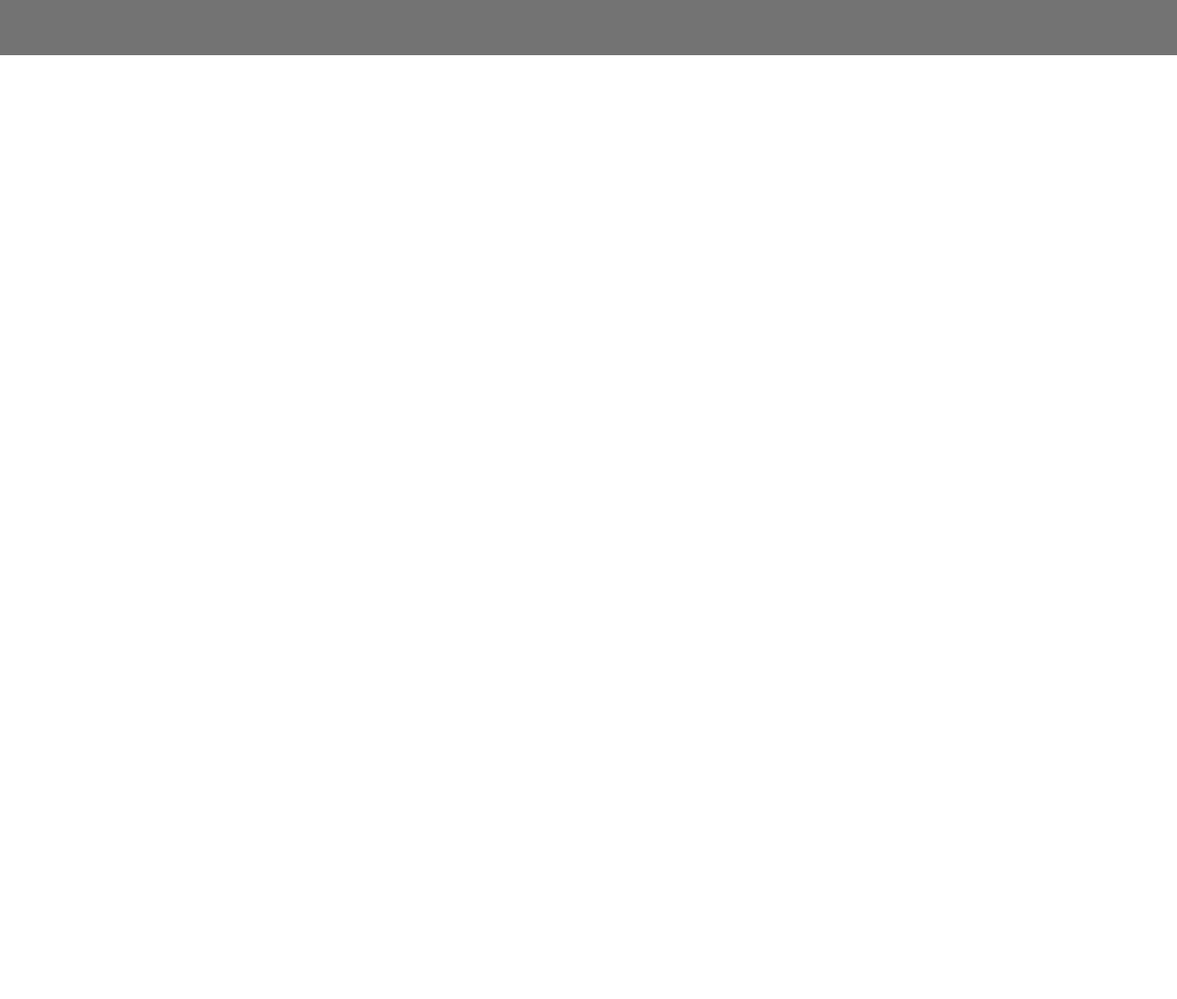
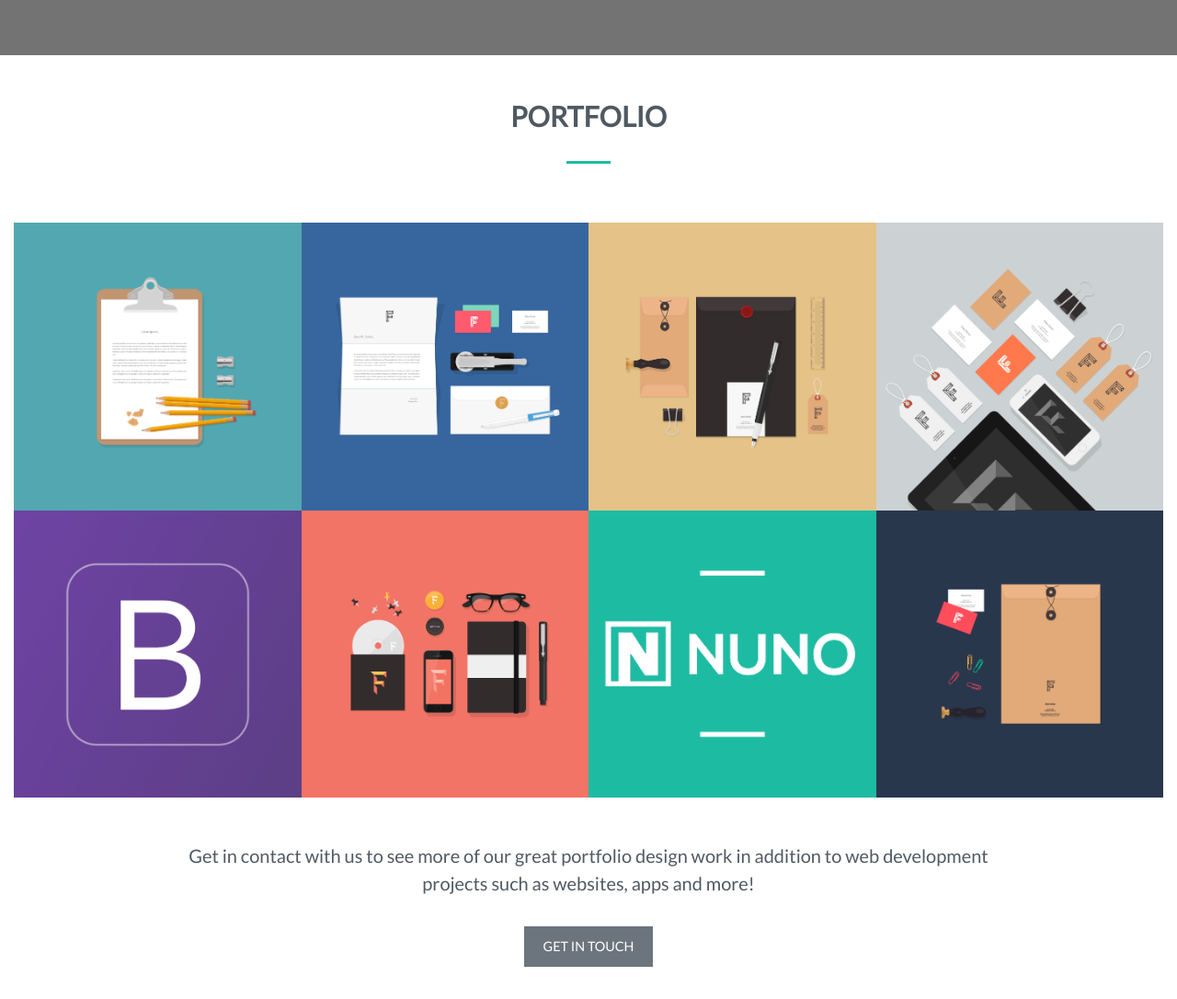
Before and after one commit to LuisSalas94/Creating-An-Advanced-Bootstrap-Theme, a plain HTML site: page Nuno Theme/index.html in a window 1280 px wide. Shown: the part 2308-3394 px from the top of the page at 92% size. Before the commit the page ends 2608 px from the top, so only its background shows below. Drawn offline with Linux system fonts and the light colour scheme.

Commit message:
Add Light Box Section

```diff
--- a/Nuno Theme/index.html
+++ b/Nuno Theme/index.html
@@ -319,7 +319,186 @@
 		<!-- End Features Section -->
 
 		<!-- Start Portfolio Section -->
-		<div id="portfolio" class="offset"></div>
+		<div id="portfolio" class="offset">
+			<div class="row padding">
+				<div class="col-12 os-animation" data-animation="fadeInUp">
+					<h3 class="heading">Portfolio</h3>
+					<div class="heading-underline"></div>
+				</div>
+			</div>
+			<!-- End row -->
+
+			<!-- Start Portfolio Grid -->
+			<div class="container-fluid">
+				<div class="row no-padding">
+					<!-- Image#1 -->
+					<div class="col-sm-6 col-md-3">
+						<div
+							class="os-animation"
+							data-animation="bounceInLeft"
+							data-delay=".2s"
+						>
+							<div class="portfolio-item">
+								<a
+									href="img/portfolio/1.png"
+									data-lightbox="example-set"
+									data-title="My Portfolio Image Description"
+								>
+									<!-- you should add some content -->
+									<img src="img/portfolio/1.png" class="example-image" />
+								</a>
+							</div>
+						</div>
+					</div>
+					<!-- single image #2-->
+					<div class="col-sm-6 col-md-3">
+						<div
+							class="os-animation"
+							data-animation="bounceInLeft"
+							data-delay=".2s"
+						>
+							<div class="portfolio-item">
+								<!-- lightbox.js -->
+								<a
+									href="img/portfolio/2.png"
+									data-lightbox="example-set"
+									data-title="My Portfolio Imgage Description"
+								>
+									<!-- add some content so that img can be seen -->
+									<img src="img/portfolio/2.png" class="example-image" />
+								</a>
+							</div>
+						</div>
+					</div>
+					<!-- single image #3-->
+					<div class="col-sm-6 col-md-3">
+						<div class="os-animation" data-animation="bounceInRight">
+							<div class="portfolio-item">
+								<!-- lightbox.js -->
+								<a
+									href="img/portfolio/3.png"
+									data-lightbox="example-set"
+									data-title="My Portfolio Imgage Description"
+								>
+									<!-- add some content so that img can be seen -->
+									<img src="img/portfolio/3.png" class="example-image" />
+								</a>
+							</div>
+						</div>
+					</div>
+						<!-- single image #4-->
+						<div class="col-sm-6 col-md-3">
+							<div
+								class="os-animation"
+								data-animation="bounceInRight"
+								data-delay=".2s"
+							"
+							>
+								<div class="portfolio-item">
+									<!-- lightbox.js -->
+									<a
+										href="img/portfolio/4.png"
+										data-lightbox="example-set"
+										data-title="My Portfolio Imgage Description"
+									>
+										<!-- add some content so that img can be seen -->
+										<img src="img/portfolio/4.png" class="example-image" />
+									</a>
+								</div>
+							</div>
+						</div>
+						<!-- single image #5-->
+					<div class="col-sm-6 col-md-3">
+						<div
+							class="os-animation"
+							data-animation="bounceInLeft"
+							data-delay=".2s"
+						>
+							<div class="portfolio-item">
+								<!-- lightbox.js -->
+								<a
+									href="img/portfolio/5.png"
+									data-lightbox="example-set"
+									data-title="My Portfolio Imgage Description"
+								>
+									<!-- add some content so that img can be seen -->
+									<img src="img/portfolio/5.png" class="example-image" />
+								</a>
+							</div>
+						</div>
+					</div>
+					<!-- single image #6-->
+							<div class="col-sm-6 col-md-3">
+								<div
+									class="os-animation"
+									data-animation="bounceInLeft">
+									<div class="portfolio-item">
+										<!-- lightbox.js -->
+										<a
+											href="img/portfolio/6.png"
+											data-lightbox="example-set"
+											data-title="My Portfolio Imgage Description"
+										>
+											<!-- add some content so that img can be seen -->
+											<img src="img/portfolio/6.png" class="example-image" />
+										</a>
+									</div>
+								</div>
+							</div>
+							<!-- single image #7-->
+					<div class="col-sm-6 col-md-3">
+						<div
+							class="os-animation"
+							data-animation="bounceInRight"
+						>
+							<div class="portfolio-item">
+								<!-- lightbox.js -->
+								<a
+									href="img/portfolio/7.png"
+									data-lightbox="example-set"
+									data-title="My Portfolio Imgage Description"
+								>
+									<!-- add some content so that img can be seen -->
+									<img src="img/portfolio/7.png" class="example-image" />
+								</a>
+							</div>
+						</div>
+					</div>
+					<!-- single image #8-->
+					<div class="col-sm-6 col-md-3">
+						<div
+							class="os-animation"
+							data-animation="bounceInRight">
+							<div class="portfolio-item">
+								<!-- lightbox.js -->
+								<a
+									href="img/portfolio/8.png"
+									data-lightbox="example-set"
+									data-title="My Portfolio Imgage Description"
+								>
+									<!-- add some content so that img can be seen -->
+									<img src="img/portfolio/8.png" class="example-image" />
+								</a>
+							</div>
+						</div>
+					</div>
+				</div>
+				<!-- End of row -->
+			</div>
+			<!--End of Container  -->
+			<!-- End Portfolio Grid -->
+			<div class="os-animation" data-animation="fadeInUp">
+				<div class="narrow text-center">
+					<div class="col-12">
+						<p class="lead">
+							Get in contact with us to see more of our great portfolio design work in addition to web development projects such as websites, apps and more!
+						</p>
+						<a href="#contact" class="btn btn-secondary btn-sm">Get In Touch</a>
+					</div>
+				</div>
+			</div>
+
+		</div>
 		<!-- End Portfolio Section -->
 
 		<!-- Start Pricing Section -->
--- a/Nuno Theme/style.css
+++ b/Nuno Theme/style.css
@@ -198,6 +198,34 @@
 	color: #e9ecef;
 }
 
+/*============ Porfolio Section ============*/
+.row.padding {
+	padding: 2rem 0 1rem;
+}
+
+img.example-image {
+	max-width: 100%;
+}
+
+/* pay attention no-padding class */
+.row.no-padding [class*="col-"] {
+	padding: 0;
+}
+
+/* nice hover effect */
+.portfolio-item {
+	overflow: hidden;
+}
+
+.portfolio-item img {
+	transition: transform 0.4s ease;
+}
+
+.portfolio-item img:hover {
+	transform: scale(1.3);
+	cursor: zoom-in;
+}
+
 /*============ BOOTSTRAP BREAK POINTS:
 
 Extra small (xs) devices (portrait phones, less than 576px)
```
